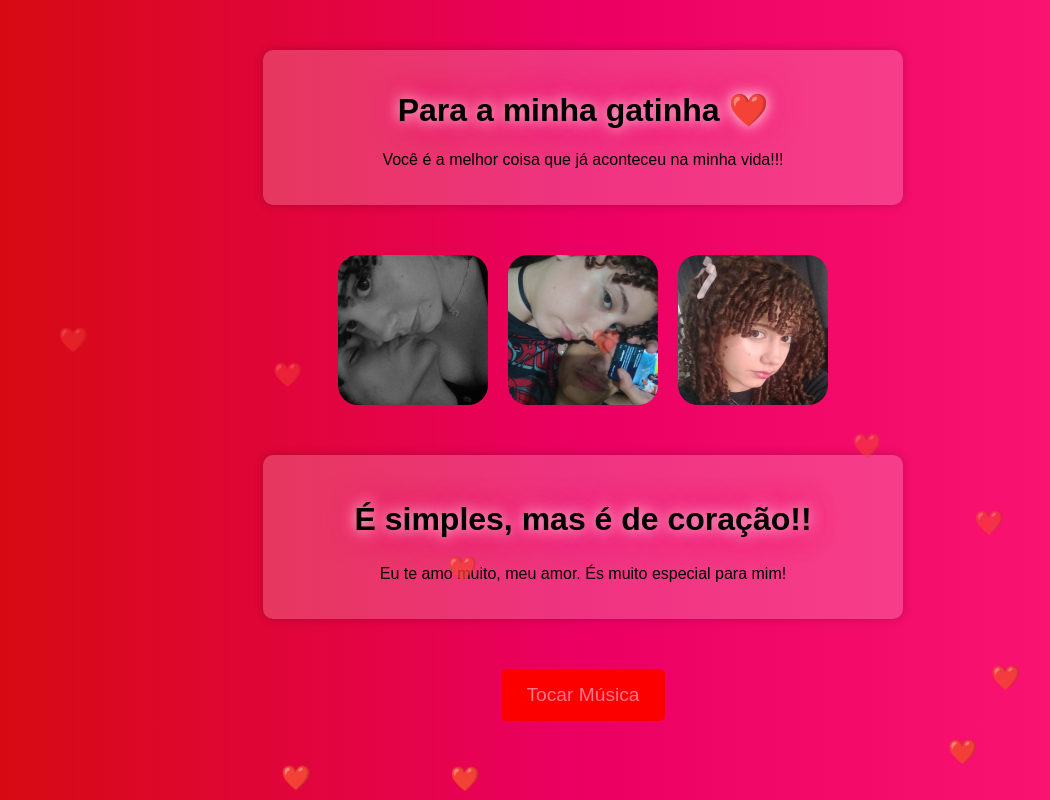
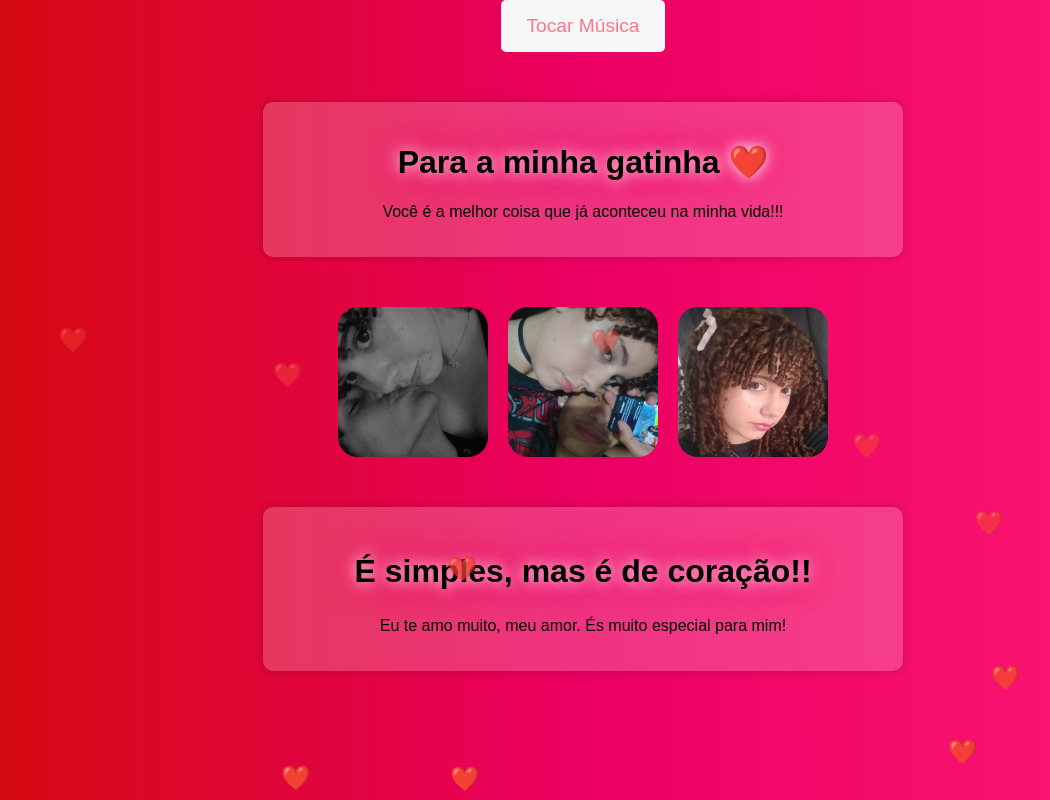
Before and after one commit to saci-capoeirista/siteAmor, a plain HTML site: page index.html in a window 1280 px wide. Shown: the whole page, without its empty margins (57-1107 px from the left). Drawn offline with Linux system fonts and the light colour scheme.

Commit message:
pequenas mudanças

```diff
--- a/index.html
+++ b/index.html
@@ -12,6 +12,7 @@
             Seu navegador não suporta áudio.
         </audio>
 
+        <button id="playPause" class="botao-musica">Tocar Música</button>
     <div class="container">
         <h1 class="glow">Para a minha gatinha ❤️</h1>
         <p class="fade-in">Você é a melhor coisa que já aconteceu na minha vida!!!</p>
@@ -28,7 +29,6 @@
         <p class="fade-in">Eu te amo muito, meu amor. És muito especial para mim!</p>
     </div>
 
-    <button id="playPause" class="botao-musica">Tocar Música</button>
 
     <script src="script.js"></script>
     <script>
--- a/style.css
+++ b/style.css
@@ -62,7 +62,7 @@ h1, h2 {
 }
 
 .botao-musica {
-    background-color: rgb(252, 0, 0);
+    background-color: rgb(247, 247, 247);
     color: #ff758c;
     border: none;
     padding: 15px 25px;
```
Lines whose indentation alone changed are shown as unchanged.
